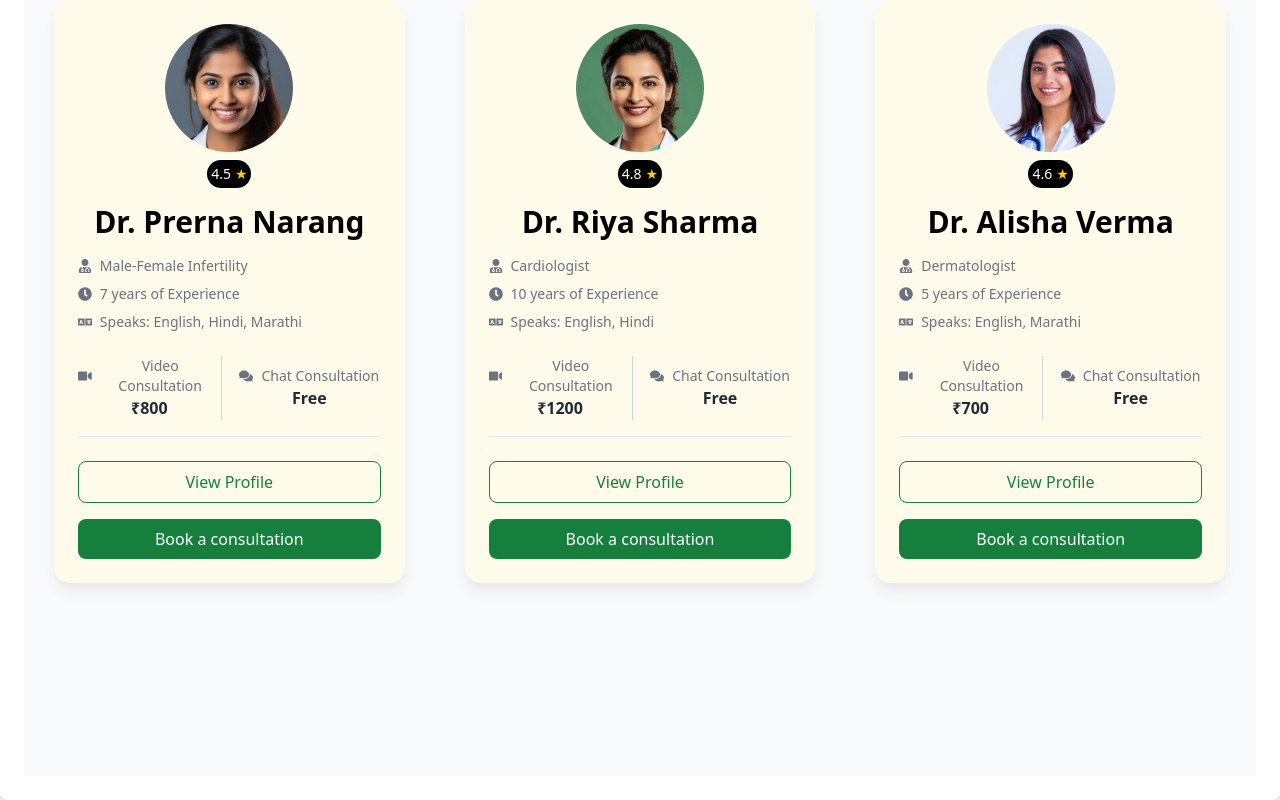
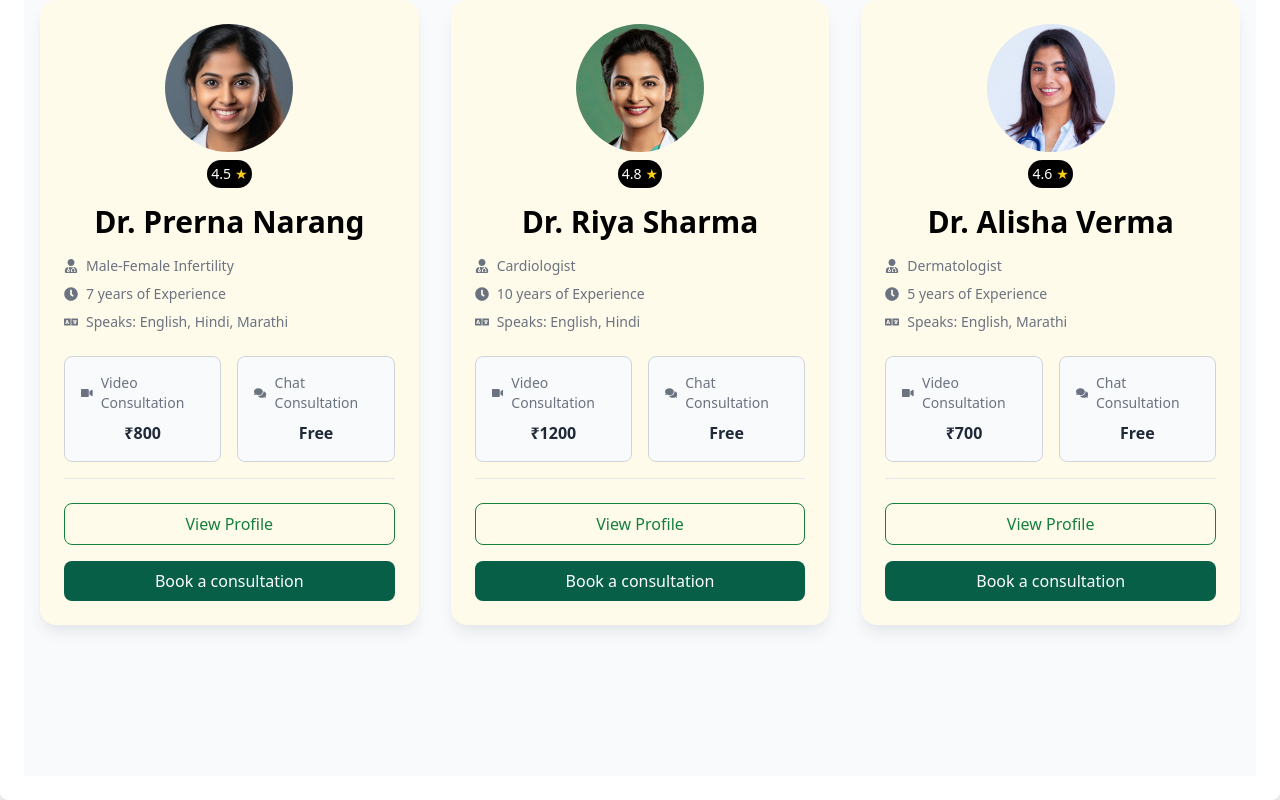
Before and after one commit to ShravaniAnilPatil/Amrutam-app, a React (Create React App) app: page / in a window 1280 px wide. Shown: the part 432-1232 px from the top of the page. Built offline with nearby package versions, Linux system fonts and the light colour scheme.

Commit message:
card changes

```diff
--- a/public/index.html
+++ b/public/index.html
@@ -24,7 +24,7 @@
       work correctly both with client-side routing and a non-root public URL.
       Learn how to configure a non-root public URL by running `npm run build`.
     -->
-    <title>React App</title>
+    <title>Amrutam</title>
   </head>
   <body>
     <noscript>You need to enable JavaScript to run this app.</noscript>
--- a/src/components/DoctorCard.jsx
+++ b/src/components/DoctorCard.jsx
@@ -38,15 +38,16 @@ const DoctorCard = ({ doctor }) => {
         <span>Speaks: {doctor.languages.join(", ")}</span>
       </div>
       <div className="mt-6">
-        <div className="flex justify-between items-center gap-4 border-b pb-4 mb-4">
-          <div className="flex-1 text-center border-r border-gray-300">
-            <p className="flex items-center justify-center text-gray-500 text-sm">
+        <div className="grid grid-cols-2 gap-4 border-b pb-4 mb-4">
+          <div className="border border-gray-300 rounded-lg p-4 flex flex-col items-center bg-gray-50">
+            <p className="flex items-center justify-center text-gray-500 text-sm mb-2">
               <FaVideo className="mr-2" /> Video Consultation
             </p>
             <p className="text-gray-800 font-semibold">₹{doctor.videoFee}</p>
           </div>
-          <div className="flex-1 text-center">
-            <p className="flex items-center justify-center text-gray-500 text-sm">
+
+          <div className="border border-gray-300 rounded-lg p-4 flex flex-col items-center bg-gray-50">
+            <p className="flex items-center justify-center text-gray-500 text-sm mb-2">
               <FaComments className="mr-2" /> Chat Consultation
             </p>
             <p className="text-gray-800 font-semibold">Free</p>
@@ -60,7 +61,7 @@ const DoctorCard = ({ doctor }) => {
         >
           View Profile
         </button>
-        <button className="bg-huegreen text-white font-medium px-4 py-2 rounded-lg">
+        <button className="bg-[#065f46] text-white font-medium px-4 py-2 rounded-lg">
           Book a consultation
         </button>
       </div>
--- a/src/components/SpecializationBadges.jsx
+++ b/src/components/SpecializationBadges.jsx
@@ -38,8 +38,6 @@ const SpecializationBadges = () => {
           </div>
         ))}
       </div>
-
-      {/* The Concerns I Treat Section */}
       <div className="mt-8">
         <h3 className="text-lg font-medium">The Concerns I Treat</h3>
         <div className="flex flex-wrap gap-3 mt-4">
```
